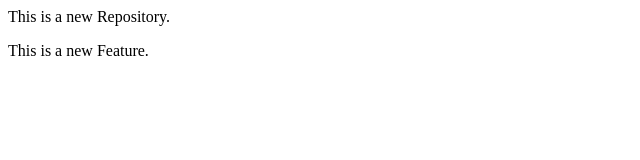
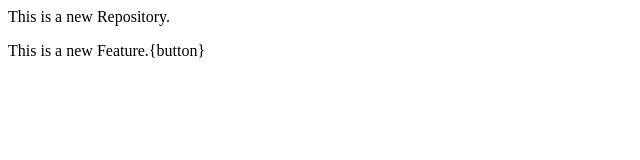
Before and after one commit to Chhandavi1710/LocalRepo, a plain HTML site: page index.html in a window 1280 px wide. Shown: the full height of the page, 0-640 px from the left. Drawn offline with Linux system fonts and the light colour scheme.

```diff
--- a/index.html
+++ b/index.html
@@ -3,5 +3,5 @@
 </p>
 
 <p>
-    This is a new Feature.
+    This is a new Feature.{button}
 </p>
```
